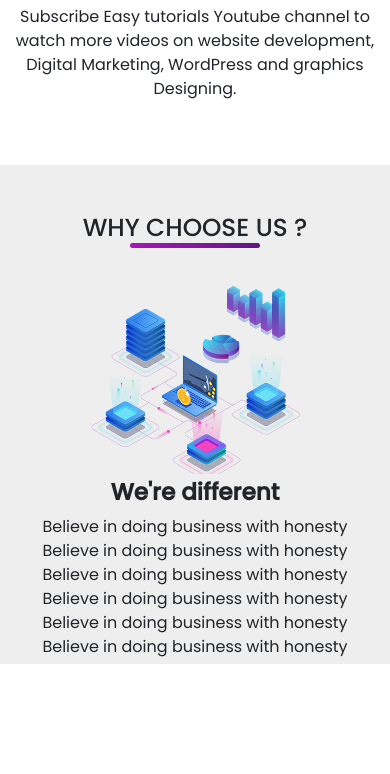
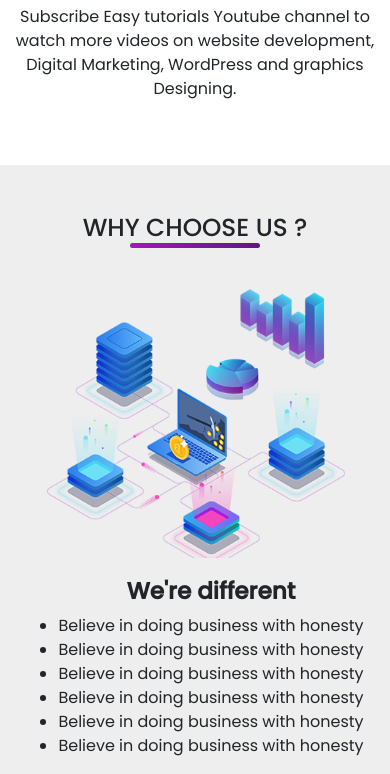
Before and after one commit to Alkaly02/marketing-website, a plain HTML site: page index.html in a window 390 px wide. Shown: the part 1884-2658 px from the top of the page. Before the commit the page ends 2548 px from the top, so only its background shows below. Drawn offline with nearby package versions, Linux system fonts and the light colour scheme.

Commit message:
Amelioration de la partie about-us

```diff
--- a/index.html
+++ b/index.html
@@ -96,10 +96,10 @@
 		<h2 class="text-center p-0 mb-0 mt-5 pt-5">Why choose us ?</h2>
 		<div class="title-underline"></div>
 		<div class="container-lg">
-			<div class="about">
-				<div class="left">
+			<div class="row align-items-center justify-content-center about-row">
+				<div class="col-sm-6 col-11 about-left">
 					<ul>
-					    <h3><strong>We're different</strong></h3>
+					    <h3><b>We're different</b></h3>
 						<li>Believe in doing business with honesty</li>
 						<li>Believe in doing business with honesty</li>
 						<li>Believe in doing business with honesty</li>
@@ -108,8 +108,8 @@
 						<li>Believe in doing business with honesty</li>
 					</ul>
 				</div>
-				<div class="right">
-					<img src="images/network.png" alt="Network" class="network-img">
+				<div class="col-sm-6 col-11 about-right">
+					<img src="images/network.png" alt="Network" class="img-fluid">
 				</div>
 			</div>
 		</div>
--- a/style.css
+++ b/style.css
@@ -80,27 +80,7 @@
 #about-us{
 	background-color: #eee;
 }
-.about{
-	display: flex;
-	justify-content: space-evenly;
-}
-.left, .right{
-	width: 50%;
-}
-.left{
-	margin-top: 0.5em;
-}
-.left ul{
-	margin: 5px;
-	padding: 0;
-}
-.right{
-	display: flex;
-	justify-content: flex-end;
-}
-.network-img{
-	width: 70%;
-}
+
 
 
 
@@ -124,24 +104,23 @@
 	}
 
 }
-@media(max-width: 713px){
-	.about{
+@media(max-width: 725px){
+	.about-row{
+		display: flex;
 		flex-direction: column-reverse;
-		align-items: center;
 	}
-	.left, .right{
-		width: 100%;
-	}
-	.left{
-		text-align: center;
-		margin: 0;
-		padding: 0;
-	}
-	.left li{
-		list-style-type: none;
-	}
-	.right{
+	.about-left, .about-right{
 		display: flex;
 		justify-content: center;
 	}
+	.about-left{
+		width: 100% !important;
+		padding-top: 20px;
+	}
+	.about-left h3{
+		text-align: center;
+	}
+	.about-right{
+		width: 100% !important;
+	}
 }
```
